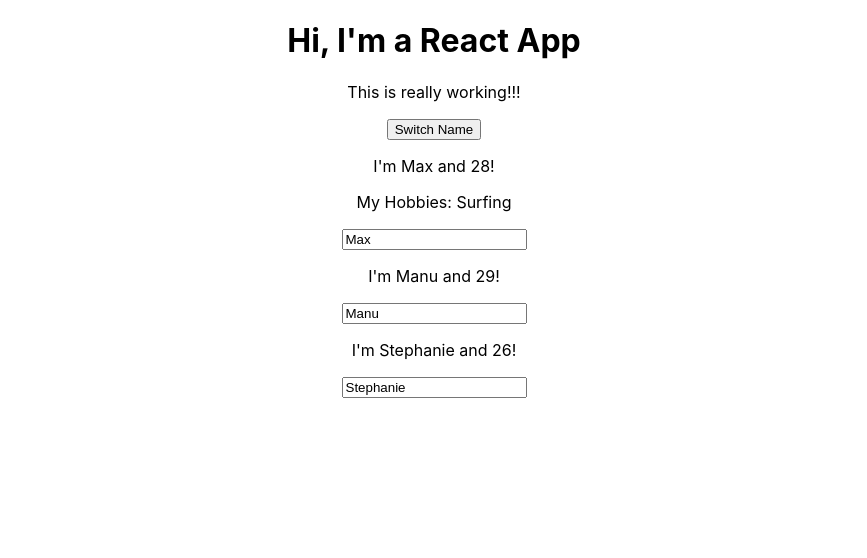
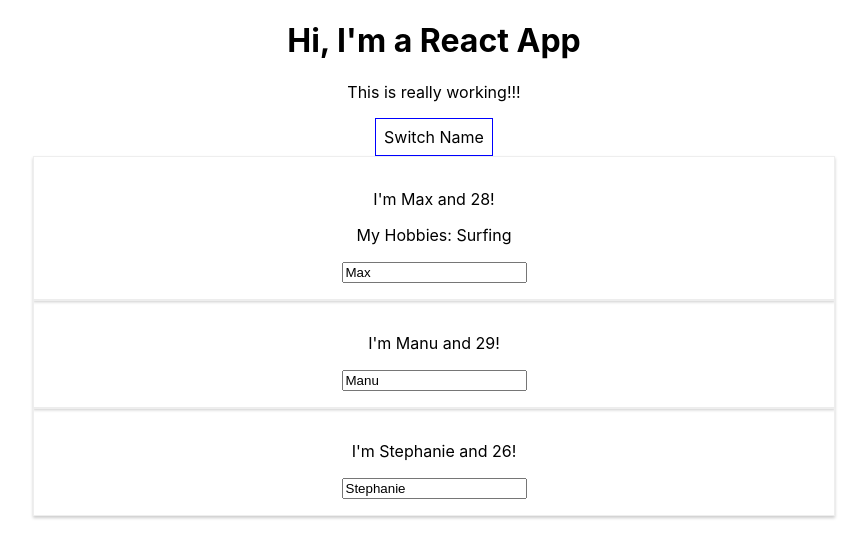
Before and after one commit to Jamie95187/udemy-react-course, a React (Create React App) app: page / in a window 1280 px wide. Shown: the top 558 px of the page, without its empty margins (206-1073 px from the left). Built offline with nearby package versions, Linux system fonts and the light colour scheme.

Commit message:
css: inline and stylesheets

```diff
--- a/src/App.js
+++ b/src/App.js
@@ -60,11 +60,21 @@
   }
 
   render() {
+    const style = {
+      backgroundColor: 'white',
+      font: 'inherit',
+      border: '1px solid blue',
+      padding: '8px',
+      cursor: 'pointer'
+    };
+
     return (
       <div className="App">
         <h1>Hi, I'm a React App</h1>
         <p>This is really working!!!</p>
-        <button onClick={() => this.switchNameHandler('Maximilian!!')}>Switch Name</button>
+        <button
+        style={style}
+        onClick={() => this.switchNameHandler('Maximilian!!')}>Switch Name</button>
         <Person
           name={this.state.persons[0].name}
           age={this.state.persons[0].age}
--- /dev/null
+++ b/src/Person/Person.css
@@ -0,0 +1,8 @@
+.Person{
+  width: 60%;
+  margin: auto;
+  border: 1px solid #eee;
+  box-shadow: 0 2px 3px #ccc;
+  padding: 16px;
+  text-align: center;
+}
--- a/src/Person/Person.js
+++ b/src/Person/Person.js
@@ -1,10 +1,11 @@
 import React from 'react';
+import './Person.css';
 
 // Presentational, stateless, dumb component should have more than stateful components
 
 const person = (props) => {
   return (
-    <div >
+    <div className='Person'>
       <p onClick={props.click}>I'm {props.name} and {props.age}!</p>
       <p>{props.children}</p>
       <input type='text' onChange={props.changed} value={props.name}/>
```
